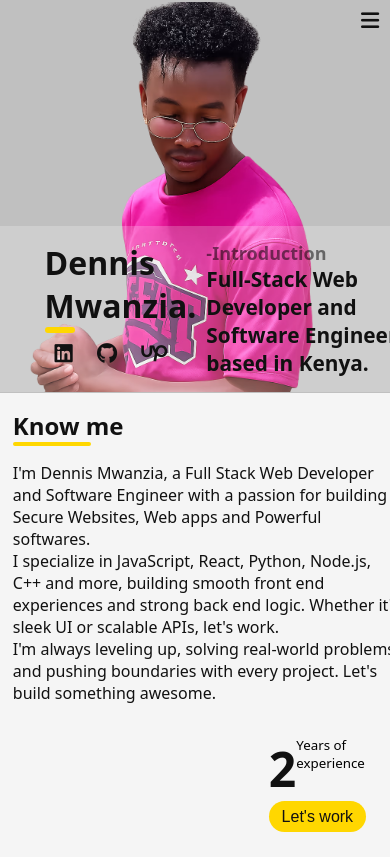
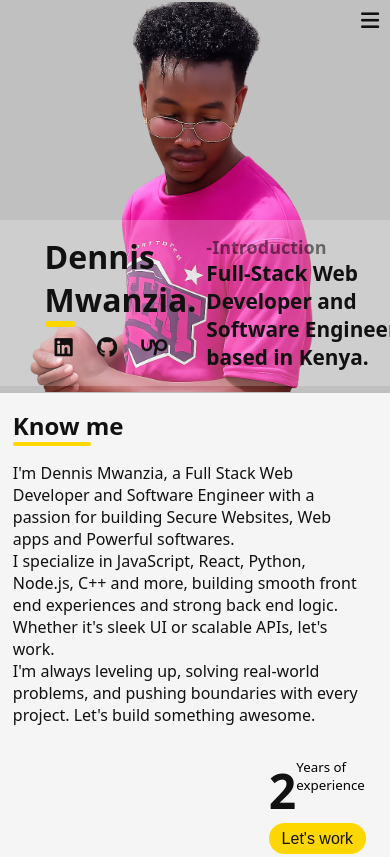
Before and after one commit to cypherdennis/OG-portfolio1, a plain HTML site: page index.html in a window 390 px wide. Shown: the top 857 px of the page. Drawn offline with Linux system fonts and the light colour scheme; no server answers.

Commit message:
Update style.css

```diff
--- a/style.css
+++ b/style.css
@@ -279,7 +279,7 @@ a > p {
     .info {
         padding: 10px;
         position: relative;
-        top: 57.5%;
+        top: 56%;
         background-color: rgba(255, 255, 255, 0.212)
     }
 
@@ -315,7 +315,7 @@ a > p {
     .about-me {
         margin: 1rem 0 2rem 0.8rem;
     }
-    .about-me > p {
+    .about-me-text > p {
       width: 90%;
     }
     .skills-section {
```
